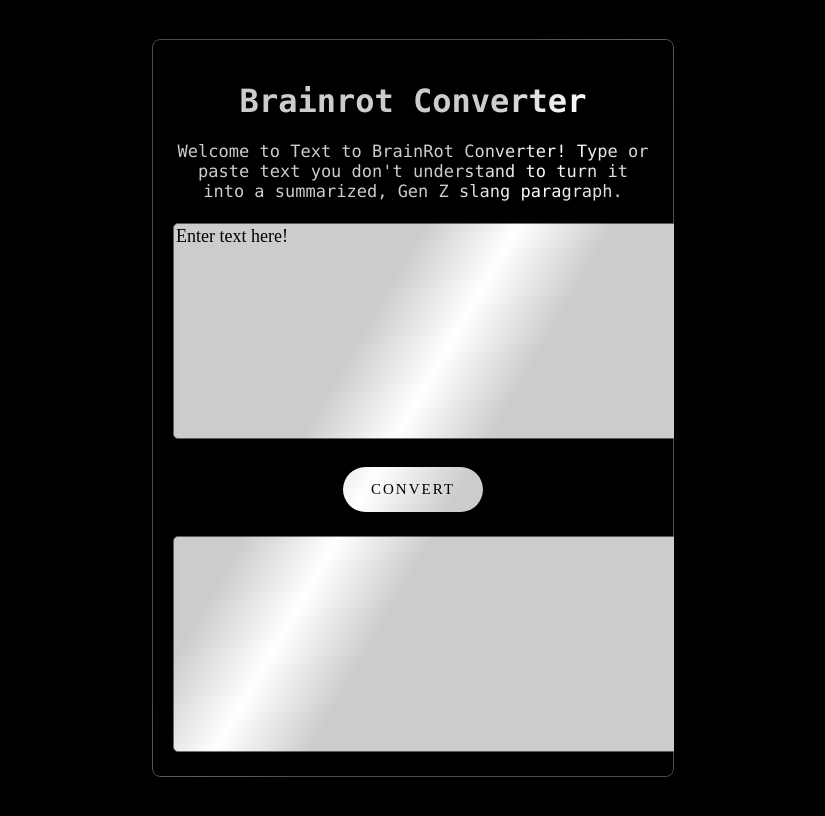
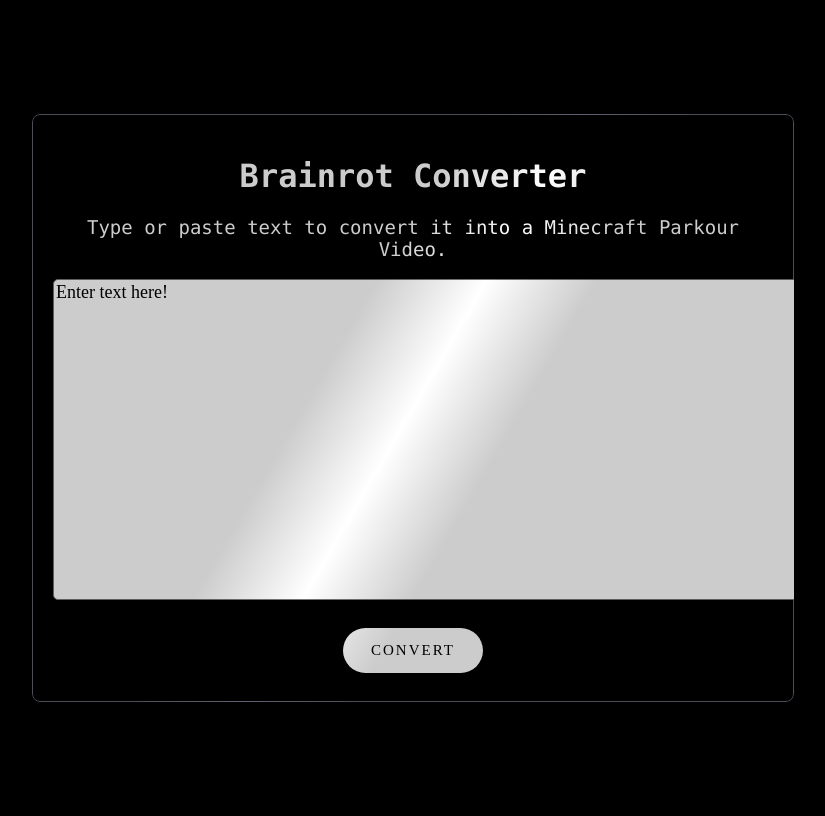
Before and after one commit to negiakansha/brainrot-converter, a Flask app: page / in a window 1280 px wide. Shown: the whole page, without its empty margins (235-1060 px from the left). Run offline with Flask 3, Linux system fonts and the light colour scheme.

Commit message:
Creates video on render... only issue is not displaying on page

```diff
--- a/app.py
+++ b/app.py
@@ -1,5 +1,6 @@
 from flask import Flask, render_template, request
 from summarizer import summarize_text
+from text_video import create_video
 
 
 app = Flask(__name__)
@@ -17,9 +18,16 @@ def convert_text():
   # Extract the text from the form
   input_text = request.form['input_text']
 
-  # Temp location to where we are going to do all the
-  summarized_text = summarize_text(input_text) # placeholder
-  return render_template('index.html', summarized_text=summarized_text)
+  # Summarize text
+  summarized_text = summarize_text(input_text)
+
+  #Moving summarized text into video format
+  finished = create_video(summarized_text)
+
+  if finished:
+    return render_template('video.html', finished = finished)
+
+  # return render_template('index.html', summarized_text=summarized_text)
 
 if __name__ == '__main__':
   app.run(debug=True)
--- a/static/index.css
+++ b/static/index.css
@@ -1,3 +1,7 @@
+:root {
+  --button-color: #2EE59D
+}
+
 body {
   background-color: black;
   color: white;
@@ -18,13 +22,9 @@ body {
   border: 1px solid rgb(95 97 110);
   border-radius: 0.5em;
   padding: 20px;
-  width: 30em;
+  width: 45em;
   position: absolute;
   mask: linear-gradient(120deg, rgba(100, 100, 100, 0.8) 40%, #000, #000c 60%);
-}
-
-.intro-text {
-  padding-bottom: 5px;
 }
 
 textarea {
@@ -37,7 +37,7 @@ textarea {
 }
 
 p {
-  font-size: 17px;
+  font-size: 19px;
 }
 
 textarea:focus {
@@ -61,12 +61,58 @@ textarea:focus {
   transition: all 0.3s ease 0s;
   cursor: pointer;
   outline: none;
-  margin: 1.5rem;
+  margin-top: 1.5rem;
+  margin-bottom: 0.5rem;
 }
 
 .convert-button:hover {
-  background-color: #2EE59D;
+  background-color: var(--button-color);
   box-shadow: 0px 15px 20px rgba(46, 229, 157, 0.4);
   color: #fff;
   transform: translateY(-7px);
 }
+
+/*Loader*/
+#loader {
+  position: fixed;
+  top: 0;
+  left: 0;
+  width: 100vw;
+  height: 100vh;
+  z-index: 9999;
+  display: flex;
+  align-items: center;
+  justify-content: center;
+}
+
+#loader-text {
+  position: fixed;
+  top: 0;
+  left: 0;
+  width: 100vw;
+  height: 100vh;
+  z-index: 9999;
+  display: flex;
+  align-items: center;
+  justify-content: center;
+  margin-top: 70px;
+}
+
+#video {
+  display: none;
+}
+
+.spinner {
+  width: 40px;
+  height: 40px;
+  border: 5px solid var(--button-color);
+  border-top-color: transparent;
+  border-radius: 50%;
+  animation: spin 1s linear infinite;
+}
+
+@keyframes spin {
+  to {
+    transform: rotate(360deg);
+  }
+}
--- a/static/index.js
+++ b/static/index.js
@@ -1,7 +1,9 @@
-let constrain = 900;
+let constrain = 2000;
 let mouseOverContainer = document.getElementById("ex1");
 let ex1Layer = document.getElementById("ex1-layer");
+var finished = false;
 
+//website UI graphics
 function transforms(x, y, el) {
   let box = el.getBoundingClientRect();
   let calcX = -(y - box.y - (box.height / 2)) / constrain;
@@ -24,3 +26,18 @@ mouseOverContainer.onmousemove = function(e) {
     transformElement(ex1Layer, position);
   });
 };
+
+//preloader
+var loader = document.getElementById("loader");
+var loaderText = document.getElementById("loader-text");
+var video = document.getElementById("video");
+if (finished) {
+  loader.style.display = "none";
+  loaderText.style.display = "none";
+  video.style.display = "block";
+}
+
+// When the user clicks the convert button, open video
+function openVideoPage() {
+  window.location.href = "video.html";
+}
--- a/templates/index.html
+++ b/templates/index.html
@@ -9,12 +9,11 @@
 <body id="ex1" class="container">
     <div id="ex1-layer" class="box">
         <h1>Brainrot Converter</h1>
-        <p class="intro-text">Welcome to Text to BrainRot Converter! Type or paste text you don't understand to turn it into a summarized, Gen Z slang paragraph.</p>
+        <p class="intro-text">Type or paste text to convert it into a Minecraft Parkour Video.</p>
         <form action="/convert" method="post">
-            <textarea name="input_text" rows="10" cols="50">Enter text here!</textarea>
-            <input class="convert-button"  type="submit" value="Convert">
+            <textarea name="input_text" rows="15" cols="75">Enter text here!</textarea>
+            <input class="convert-button" onclick="openVideoPage()" type="submit" value="Convert">
         </form>
-        <textarea rows="10" cols="50">{{ summarized_text }}</textarea>
     </div>
     <script src="../static/index.js"></script>
 </body>
```
Also changed, not shown: templates/video.html (added, +20 -0 lines), text-video.py (deleted, +0 -89 lines), text_video.py (added, +93 -0 lines).
